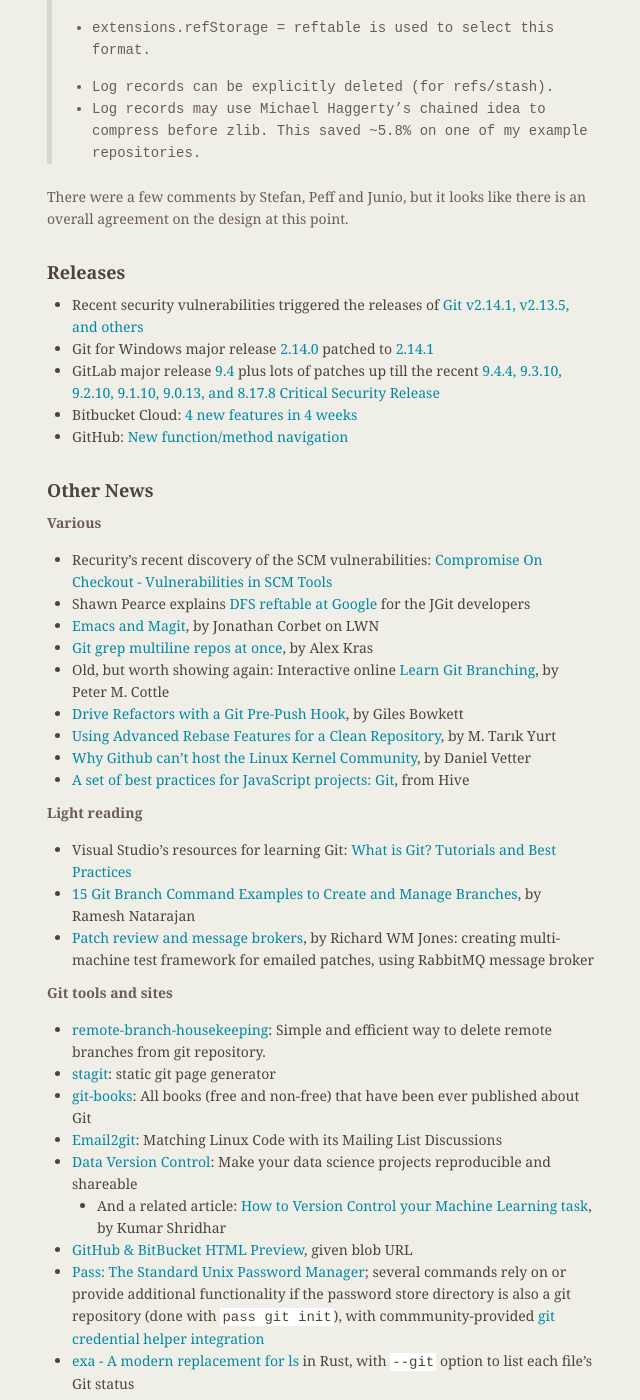
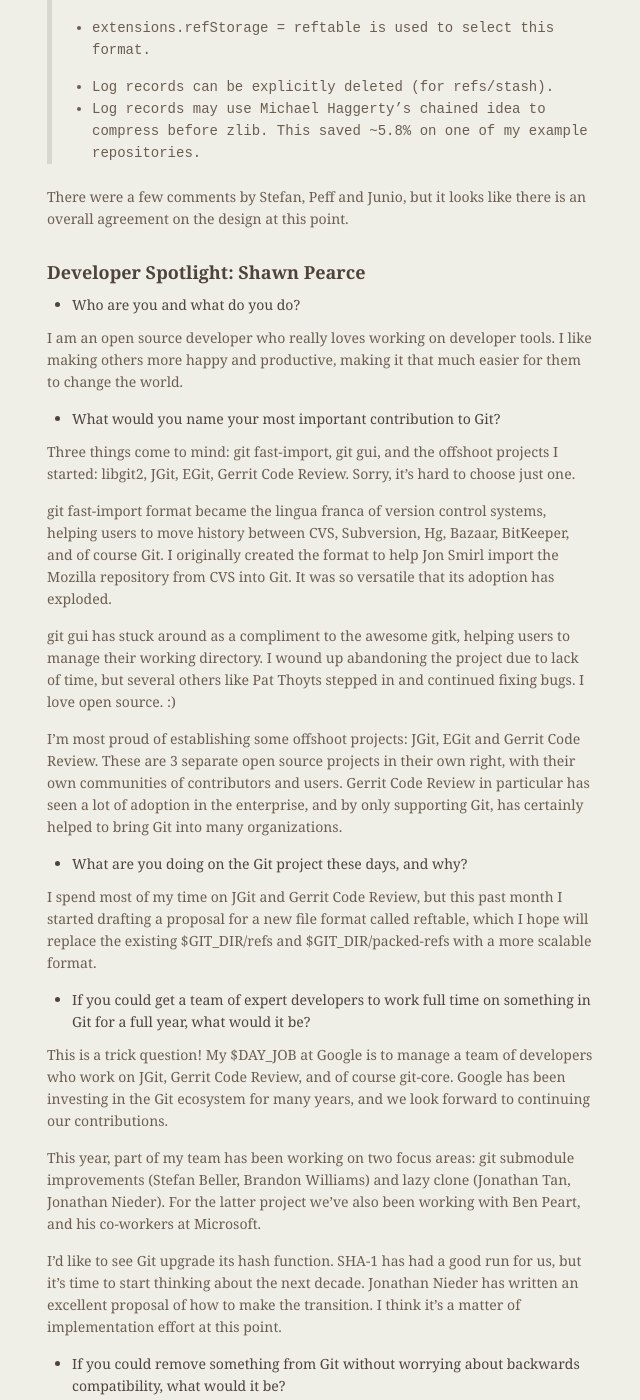
Before and after one commit to git/git.github.io, a Jekyll site: the page built from rev_news/drafts/edition-30.md, in a window 1280 px wide and 1400 px high, scrolled down 4752 px. Shown: the whole window, without its empty margins (487-1127 px from the left). Built offline with Jekyll 4.4.1, drawn with Linux system fonts in a browser that asks for light colours; some of the changed text lies outside the part shown.

Commit message:
rn-30: add Shawn's interview

```diff
--- a/rev_news/drafts/edition-30.md
+++ b/rev_news/drafts/edition-30.md
@@ -261,9 +261,78 @@
 ### Support
 -->
 
-<!---
-## Developer Spotlight:
--->
+## Developer Spotlight: Shawn Pearce
+
+* Who are you and what do you do?
+
+I am an open source developer who really loves working on developer
+tools. I like making others more happy and productive, making it that
+much easier for them to change the world.
+
+* What would you name your most important contribution to Git?
+
+Three things come to mind:  git fast-import, git gui, and the offshoot
+projects I started: libgit2, JGit, EGit, Gerrit Code Review. Sorry,
+it's hard to choose just one.
+
+git fast-import format became the lingua franca of version control
+systems, helping users to move history between CVS, Subversion, Hg,
+Bazaar, BitKeeper, and of course Git. I originally created the format
+to help Jon Smirl import the Mozilla repository from CVS into Git. It
+was so versatile that its adoption has exploded.
+
+git gui has stuck around as a compliment to the awesome gitk, helping
+users to manage their working directory. I wound up abandoning the
+project due to lack of time, but several others like Pat Thoyts
+stepped in and continued fixing bugs. I love open source. :)
+
+I'm most proud of establishing some offshoot projects: JGit, EGit and
+Gerrit Code Review. These are 3 separate open source projects in their
+own right, with their own communities of contributors and users.
+Gerrit Code Review in particular has seen a lot of adoption in the
+enterprise, and by only supporting Git, has certainly helped to bring
+Git into many organizations.
+
+* What are you doing on the Git project these days, and why?
+
+I spend most of my time on JGit and Gerrit Code Review, but this past
+month I started drafting a proposal for a new file format called
+reftable, which I hope will replace the existing $GIT_DIR/refs and
+$GIT_DIR/packed-refs with a more scalable format.
+
+* If you could get a team of expert developers to work full time on
+  something in Git for a full year, what would it be?
+
+This is a trick question! My $DAY_JOB at Google is to manage a team of
+developers who work on JGit, Gerrit Code Review, and of course
+git-core. Google has been investing in the Git ecosystem for many
+years, and we look forward to continuing our contributions.
+
+This year, part of my team has been working on two focus areas: git
+submodule improvements (Stefan Beller, Brandon Williams) and lazy
+clone (Jonathan Tan, Jonathan Nieder). For the latter project we've
+also been working with Ben Peart, and his co-workers at Microsoft.
+
+I'd like to see Git upgrade its hash function. SHA-1 has had a good
+run for us, but it's time to start thinking about the next decade.
+Jonathan Nieder has written an excellent proposal of how to make the
+transition. I think it's a matter of implementation effort at this
+point.
+
+* If you could remove something from Git without worrying about
+  backwards compatibility, what would it be?
+
+The !*@!*! wire protocol. The server speaks first with an ASCII
+listing of all of its references is causing scaling bottlenecks for
+enterprise uses.
+
+There are plans afoot to fix this. Jeff "Peff" King has some ideas, as
+does Jonathan Tan.
+
+* What is your favorite Git-related tool/library, outside of Git itself?
+
+[Gerrit Code Review](https://www.gerritcodereview.com/), of course. :)
+
 
 ## Releases
 
```
